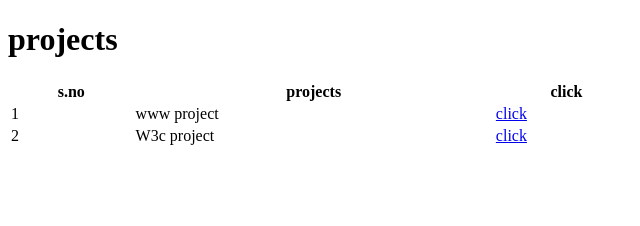
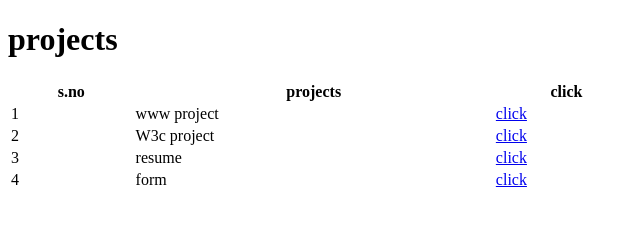
Before and after one commit to Gattuvinay-123/html.demo, a plain HTML site: page index.html in a window 1280 px wide. Shown: the whole page, without its empty margins (0-640 px from the left). Drawn offline with Linux system fonts and the light colour scheme.

Commit message:
first commit

```diff
--- a/index.html
+++ b/index.html
@@ -23,8 +23,16 @@
       <td>W3c project</td>
       <td><a href="file:///C:/Users/vinay/OneDrive/Desktop/html%20demo/W3c.html">click</a></td>
     </tr>
-    <tr></tr>
-    <tr></tr>
+    <tr>
+      <td>3</td>
+      <td>resume</td>
+      <td><a href="http://127.0.0.1:5500/resume.html">click</a></td>
+    </tr>
+    <tr>
+      <td>4</td>
+      <td>form</td>
+      <td><a href="http://127.0.0.1:5500/form.html">click</a></td>
+    </tr>
   </table>
 </body>
 </html>
```
